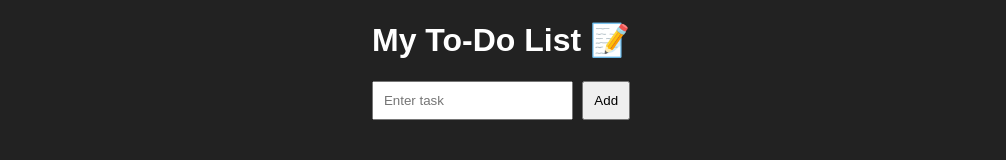
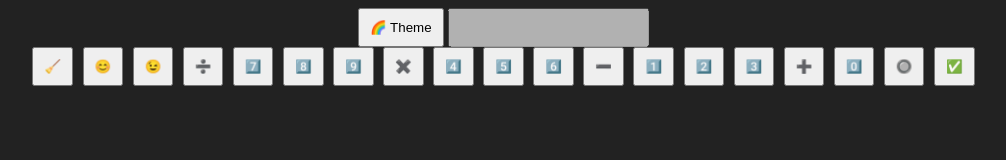
Before and after one commit to Taniasahdev07/calci, a plain HTML site: page index.html in a window 1280 px wide. Shown: the whole page, without its empty margins (139-1145 px from the left). Drawn offline with Linux system fonts and the light colour scheme.

Commit message:
calci.index.html

```diff
--- a/index.html
+++ b/index.html
@@ -1,18 +1,47 @@
 <!DOCTYPE html>
 <html>
 <head>
-    <title>To-Do App</title>
+    <title>Ultimate Calculator 🍬</title>
     <link rel="stylesheet" href="style.css">
 </head>
 <body>
 
-    <h1>My To-Do List 📝</h1>
+<div class="calculator">
 
-    <input type="text" id="taskInput" placeholder="Enter task">
-    <button onclick="addTask()">Add</button>
+    <button onclick="toggleTheme()" id="themeBtn">🌈 Theme</button>
 
-    <ul id="taskList"></ul>
+    <input type="text" id="display" disabled>
 
-    <script src="script.js"></script>
+    <div id="history"></div>
+
+    <div class="buttons">
+        <button onclick="clearDisplay()">🧹</button>
+        <button onclick="appendValue('(')">😊</button>
+        <button onclick="appendValue(')')">😉</button>
+        <button onclick="appendValue('/')">➗</button>
+
+        <button onclick="appendValue('7')">7️⃣</button>
+        <button onclick="appendValue('8')">8️⃣</button>
+        <button onclick="appendValue('9')">9️⃣</button>
+        <button onclick="appendValue('*')">✖️</button>
+
+        <button onclick="appendValue('4')">4️⃣</button>
+        <button onclick="appendValue('5')">5️⃣</button>
+        <button onclick="appendValue('6')">6️⃣</button>
+        <button onclick="appendValue('-')">➖</button>
+
+        <button onclick="appendValue('1')">1️⃣</button>
+        <button onclick="appendValue('2')">2️⃣</button>
+        <button onclick="appendValue('3')">3️⃣</button>
+        <button onclick="appendValue('+')">➕</button>
+
+        <button onclick="appendValue('0')" class="big">0️⃣</button>
+        <button onclick="appendValue('.')">🔘</button>
+        <button onclick="calculate()">✅</button>
+    </div>
+
+</div>
+
+<script src="script.js"></script>
 </body>
 </html>
```
